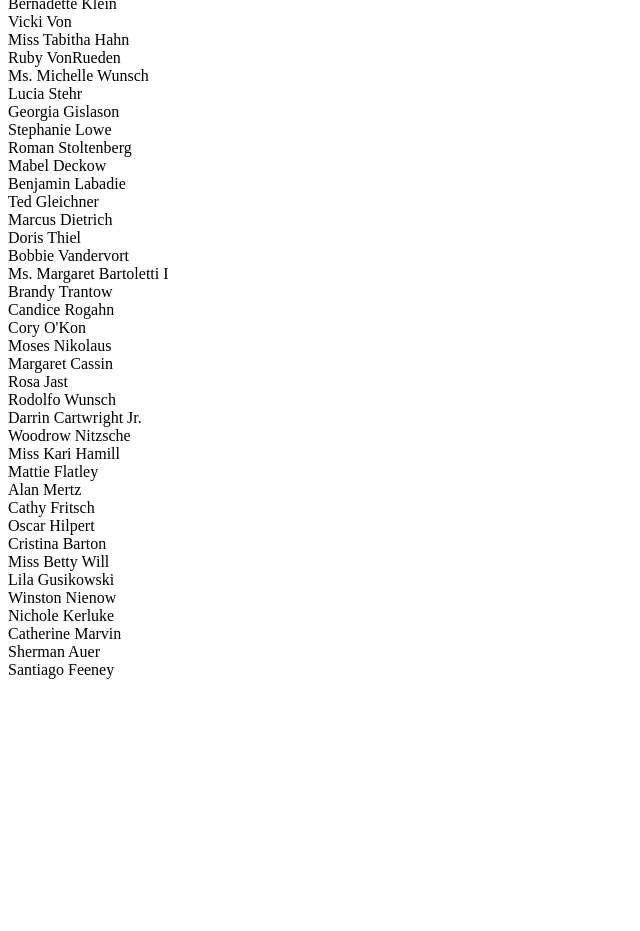
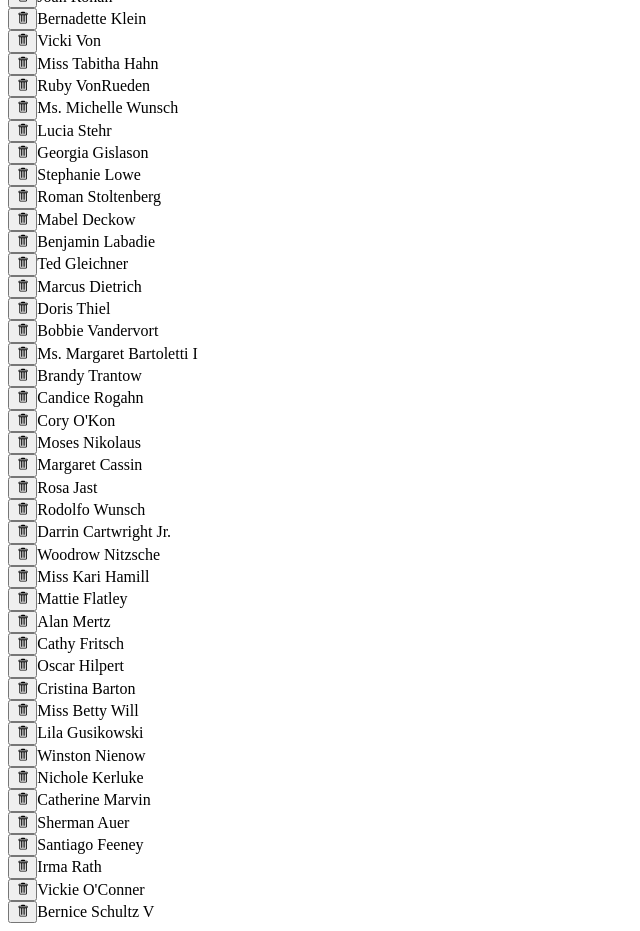
Before and after one commit to jyungx2/React-udemy-media, a React (Create React App) app: page / in a window 1280 px wide. Shown: the part 160-1091 px from the top of the page, without its empty margins (0-640 px from the left). Before the commit the page ends 847 px from the top, so only its background shows below. Built offline with nearby package versions, Linux system fonts and the light colour scheme; data requests are answered from the project's data file; the HTML template or start-up script is replaced by a standard one.

Commit message:
🚧 387-388. Refactoring the Component & Deleting the user (pause - a mysterious  issue that needs to be addressed...)

```diff
--- a/db.json
+++ b/db.json
@@ -163,6 +163,18 @@
     {
       "id": "9b5e",
       "name": "Santiago Feeney"
+    },
+    {
+      "id": "1c81",
+      "name": "Irma Rath"
+    },
+    {
+      "id": "50c9",
+      "name": "Vickie O'Conner"
+    },
+    {
+      "id": "f8fc",
+      "name": "Bernice Schultz V"
     }
   ],
   "albums": [],
--- a/src/components/Button.js
+++ b/src/components/Button.js
@@ -35,7 +35,7 @@ function Button({
 
   return (
     // 모든 HTML 버튼 요소들은 Disabled라는 Prop을 받는다.
-    // 해당 prop value가 true일 때마다, 버튼의 클릭 이벤트가 호출되지 않는다.(click event is blocked.)
+    // 해당 prop value (=loading)가 true일 때마다, 즉 로딩중일 때마다 시용자가 버튼을 클릭하지 못하게 막는다. (click event is blocked.)
     <button {...rest} disabled={loading} className={classes}>
       {loading ? <GoSync className="animate-spin" /> : children}
     </button>
--- a/src/components/UsersList.js
+++ b/src/components/UsersList.js
@@ -4,6 +4,7 @@ import { fetchUsers, addUser } from "../store"; // fetchUsers 자체 파일에
 import Skeleton from "./Skeleton";
 import Button from "../components/Button";
 import { useThunk } from "../hooks/use-thunk";
+import UsersListItem from "./UsersListItem";
 
 function UsersList() {
   // 📚
@@ -80,13 +81,7 @@ function UsersList() {
     content = <div>Error fetching data...</div>;
   } else {
     content = data.map((user) => {
-      return (
-        <div key={user?.id} className="mb-2 border rounded">
-          <div className="flex p-2 justify-between items-center cursor-pointer">
-            {user?.name}
-          </div>
-        </div>
-      );
+      return <UsersListItem key={user.id} user={user} />;
     });
   }
 
--- /dev/null
+++ b/src/components/UsersListItem.js
@@ -0,0 +1,26 @@
+import { GoTrashcan } from "react-icons/go";
+import Button from "./Button";
+import { removeUser } from "../store";
+import { useThunk } from "../hooks/use-thunk";
+
+function UsersListItem({ user }) {
+  const [doRemoveUser, isLoading, error] = useThunk(removeUser);
+
+  const handleClick = () => {
+    doRemoveUser();
+  };
+
+  return (
+    <div className="mb-2 border rounded">
+      <div className="flex p-2 justify-between items-center cursor-pointer">
+        <Button loading={isLoading} onClick={handleClick}>
+          <GoTrashcan />
+        </Button>
+        {error && <div>Error deleting user..</div>}
+        {user?.name}
+      </div>
+    </div>
+  );
+}
+
+export default UsersListItem;
```
